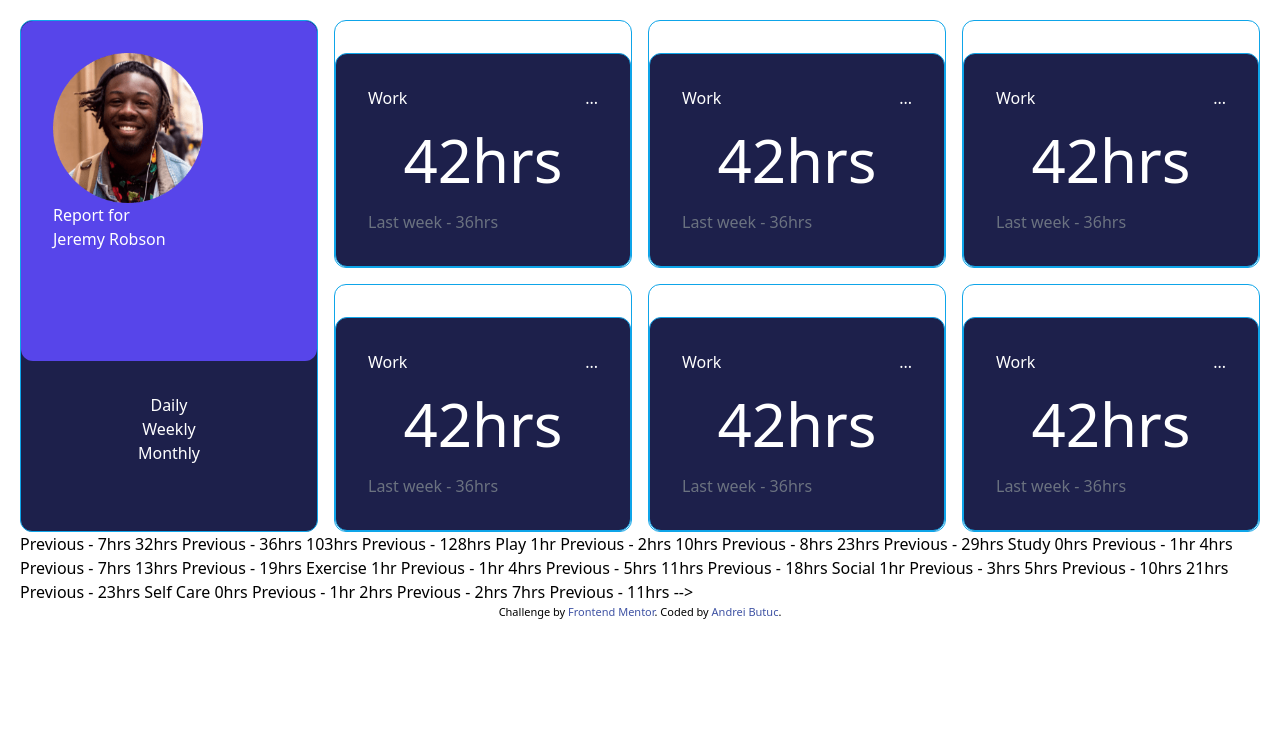
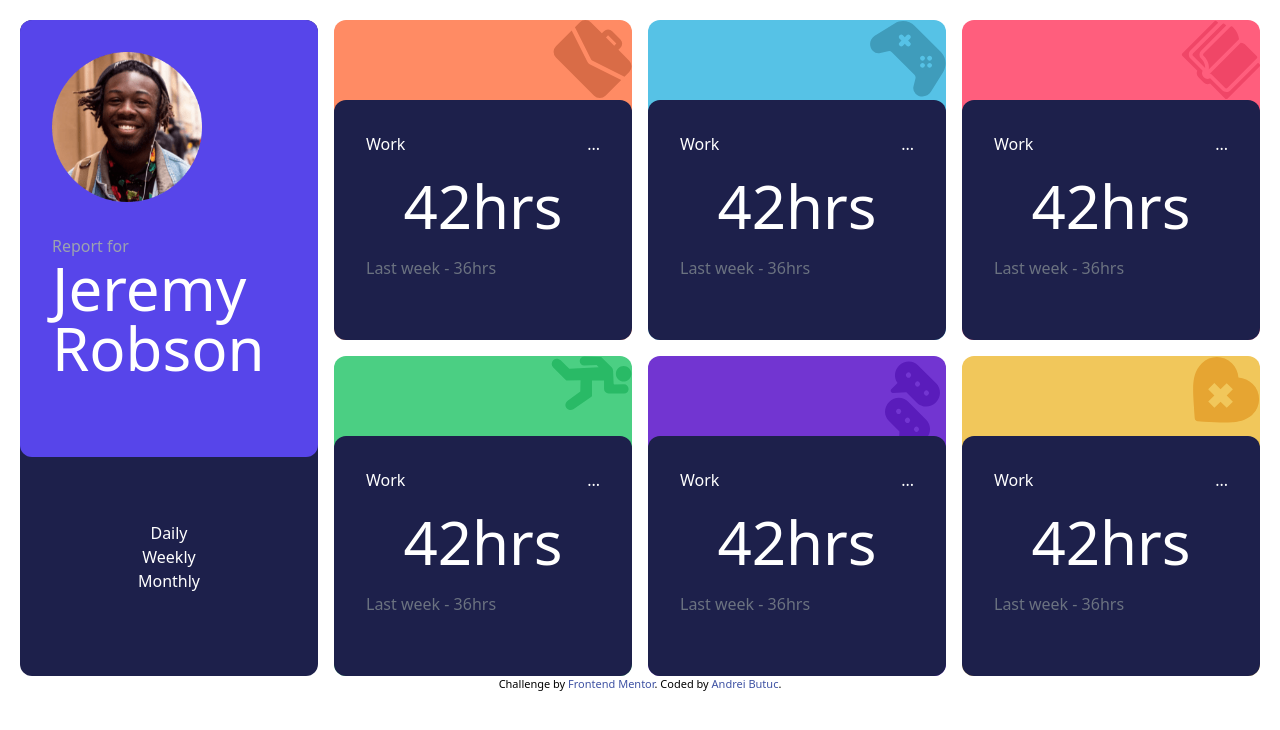
Before and after one commit to andreibtc84/Time-tracking-dashboard, a plain HTML site: page index.html in a window 1280 px wide. Drawn offline with nearby package versions, Linux system fonts and the light colour scheme.

Commit message:
Adds more styling to cards

```diff
--- a/index.html
+++ b/index.html
@@ -28,17 +28,17 @@
   <body class="p-5">
     <section class="dashboard grid gap-4 grid-cols-4 grid-rows-2">
       <div
-        class="report__card row-span-2 border border-sky-500 rounded-xl bg-[#1d204b] text-white grid grid-rows-3"
+        class="report__card row-span-2 rounded-xl bg-[#1d204b] text-white grid grid-rows-3"
       >
         <div
           class="for__card bg-[#5745ea] text-white pb-8 row-span-2 rounded-xl p-8"
         >
           <img src="images/image-jeremy.png" alt="jeremy avatar" width="150" />
-          <h3 class="subtitle">Report for</h3>
-          <h1 class="title">Jeremy Robson</h1>
+          <h3 class="subtitle text-gray-400 pt-8">Report for</h3>
+          <h1 class="title text-6xl text-left">Jeremy Robson</h1>
         </div>
         <div class="display__by p-8 text-center justify-evenly">
-          <ul class="list">
+          <ul class="list p-8">
             <li>Daily</li>
             <li>Weekly</li>
             <li>Monthly</li>
@@ -46,9 +46,14 @@
         </div>
       </div>
 
-      <div class="card border border-sky-500 rounded-xl pt-8 text-white">
+      <div class="card rounded-xl pt-8 text-white bg-[#ff8b64] relative h-80">
+        <img
+          src="images/icon-work.svg"
+          alt="work image"
+          class="absolute top-0 right-0"
+        />
         <div
-          class="content__card border border-sky-500 rounded-xl bg-[#1d204b] p-8"
+          class="content__card rounded-xl bg-[#1d204b] p-8 absolute bottom-0 left-0 right-0 top-20"
         >
           <div class="top flex justify-between pb-5">
             <h4 class="activity">Work</h4>
@@ -59,9 +64,14 @@
         </div>
       </div>
 
-      <div class="card border border-sky-500 rounded-xl pt-8 text-white">
+      <div class="card rounded-xl pt-8 text-white bg-[#56c2e6] relative h-80">
+        <img
+          src="images/icon-play.svg"
+          alt="work image"
+          class="absolute top-0 right-0"
+        />
         <div
-          class="content__card border border-sky-500 rounded-xl bg-[#1d204b] p-8"
+          class="content__card rounded-xl bg-[#1d204b] p-8 absolute bottom-0 left-0 right-0 top-20"
         >
           <div class="top flex justify-between pb-5">
             <h4 class="activity">Work</h4>
@@ -72,9 +82,14 @@
         </div>
       </div>
 
-      <div class="card border border-sky-500 rounded-xl pt-8 text-white">
+      <div class="card rounded-xl pt-8 text-white bg-[#ff5e7d] relative h-80">
+        <img
+          src="images/icon-study.svg"
+          alt="work image"
+          class="absolute top-0 right-0"
+        />
         <div
-          class="content__card border border-sky-500 rounded-xl bg-[#1d204b] p-8"
+          class="content__card rounded-xl bg-[#1d204b] p-8 absolute absolute bottom-0 left-0 right-0 top-20"
         >
           <div class="top flex justify-between pb-5">
             <h4 class="activity">Work</h4>
@@ -85,9 +100,14 @@
         </div>
       </div>
 
-      <div class="card border border-sky-500 rounded-xl pt-8 text-white">
+      <div class="card rounded-xl pt-8 text-white bg-[#4bcf83] relative h-80">
+        <img
+          src="images/icon-exercise.svg"
+          alt="work image"
+          class="absolute top-0 right-0"
+        />
         <div
-          class="content__card border border-sky-500 rounded-xl bg-[#1d204b] p-8"
+          class="content__card rounded-xl bg-[#1d204b] p-8 absolute bottom-0 left-0 right-0 top-20"
         >
           <div class="top flex justify-between pb-5">
             <h4 class="activity">Work</h4>
@@ -98,9 +118,14 @@
         </div>
       </div>
 
-      <div class="card border border-sky-500 rounded-xl pt-8 text-white">
+      <div class="card rounded-xl pt-8 text-white bg-[#7235d1] relative h-80">
+        <img
+          src="images/icon-social.svg"
+          alt="work image"
+          class="absolute top-0 right-0"
+        />
         <div
-          class="content__card border border-sky-500 rounded-xl bg-[#1d204b] p-8"
+          class="content__card rounded-xl bg-[#1d204b] p-8 absolute bottom-0 left-0 right-0 top-20"
         >
           <div class="top flex justify-between pb-5">
             <h4 class="activity">Work</h4>
@@ -111,9 +136,14 @@
         </div>
       </div>
 
-      <div class="card border border-sky-500 rounded-xl pt-8 text-white">
+      <div class="card rounded-xl pt-8 text-white bg-[#f1c75b] relative h-80">
+        <img
+          src="images/icon-self-care.svg"
+          alt="work image"
+          class="absolute top-0 right-0"
+        />
         <div
-          class="content__card border border-sky-500 rounded-xl bg-[#1d204b] p-8"
+          class="content__card rounded-xl bg-[#1d204b] p-8 absolute bottom-0 left-0 right-0 top-20"
         >
           <div class="top flex justify-between pb-5">
             <h4 class="activity">Work</h4>
@@ -124,86 +154,6 @@
         </div>
       </div>
     </section>
-
-    <!----
-
-    <!-- daily -->
-    Previous - 7hrs
-    <!-- daily -->
-    32hrs
-    <!-- weekly -->
-    Previous - 36hrs
-    <!-- weekly -->
-    103hrs
-    <!-- monthly -->
-    Previous - 128hrs
-    <!-- monthly -->
-
-    Play 1hr
-    <!-- daily -->
-    Previous - 2hrs
-    <!-- daily -->
-    10hrs
-    <!-- weekly -->
-    Previous - 8hrs
-    <!-- weekly -->
-    23hrs
-    <!-- monthly -->
-    Previous - 29hrs
-    <!-- monthly -->
-
-    Study 0hrs
-    <!-- daily -->
-    Previous - 1hr
-    <!-- daily -->
-    4hrs
-    <!-- weekly -->
-    Previous - 7hrs
-    <!-- weekly -->
-    13hrs
-    <!-- monthly -->
-    Previous - 19hrs
-    <!-- monthly -->
-
-    Exercise 1hr
-    <!-- daily -->
-    Previous - 1hr
-    <!-- daily -->
-    4hrs
-    <!-- weekly -->
-    Previous - 5hrs
-    <!-- weekly -->
-    11hrs
-    <!-- monthly -->
-    Previous - 18hrs
-    <!-- monthly -->
-
-    Social 1hr
-    <!-- daily -->
-    Previous - 3hrs
-    <!-- daily -->
-    5hrs
-    <!-- weekly -->
-    Previous - 10hrs
-    <!-- weekly -->
-    21hrs
-    <!-- monthly -->
-    Previous - 23hrs
-    <!-- monthly -->
-
-    Self Care 0hrs
-    <!-- daily -->
-    Previous - 1hr
-    <!-- daily -->
-    2hrs
-    <!-- weekly -->
-    Previous - 2hrs
-    <!-- weekly -->
-    7hrs
-    <!-- monthly -->
-    Previous - 11hrs
-    <!-- monthly -->
-    -->
     <div class="attribution">
       Challenge by
       <a href="https://www.frontendmentor.io?ref=challenge" target="_blank"
```
